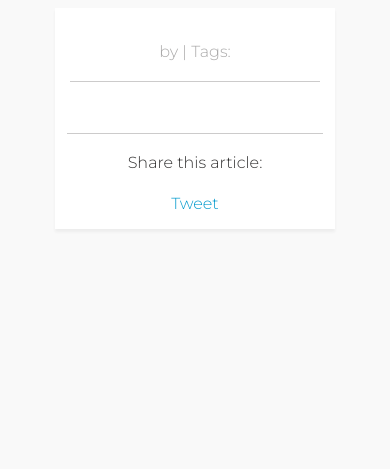
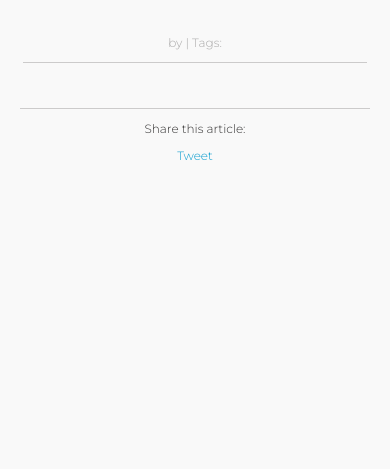
Before and after one commit to dev-drprasad/my_blog, a Django app: template src/templates/blog/post_detail.html in a window 390 px wide. Shown: the top 469 px of the page. Run offline with Django 3.2, Linux system fonts and the light colour scheme; the template is opened without the code that fills it, so the values that code supplies are empty; some libraries are stand-ins or nearby versions.

Commit message:
:art: responsive design

```diff
--- a/src/static/styles.css
+++ b/src/static/styles.css
@@ -5,12 +5,24 @@ html {
     min-height: 100%;
 }
 
+@media screen and (max-width: 480px) {
+    body {
+        font-size: 12px;
+        line-height: normal;
+    }
+}
+
+@media screen and (min-width: 481px) {
+    body {
+        line-height: 1.6em;
+    }
+}
+
 body {
     color: #333232;
     background-color: #f9f9f9;
     font-family: "Montserrat", "Open Sans", sans-serif;
     font-weight: 300;
-    line-height: 1.6em;
 }
 
 code {
@@ -58,6 +70,12 @@ hr {
     margin: 5px 0;
 }
 
+@media screen and (max-width: 480px) {
+    .title {
+        line-height: normal;
+    }
+}
+
 .post-meta {
     text-align: center;
 }
@@ -66,11 +84,15 @@ hr {
     width: 100%;
 }
 
+
 .content {
-    width: 75%;
-    margin: 0 auto;
-    background-color: #ffffff;
-    box-shadow: 0 3px 3px 0 rgba(0, 0, 0, 0.05);
+        width: 75%;
+}
+
+@media screen and (max-width: 480px) {
+    .content {
+        width: 100%;
+    }
 }
 
 .content article {
--- a/src/templates/base.html
+++ b/src/templates/base.html
@@ -3,6 +3,7 @@
 <html lang="en">
 <head>
     <meta charset="UTF-8">
+    <meta name="viewport" content="width=device-width, initial-scale=1.0">
     {% block meta %}
     {% endblock %}
 
```
